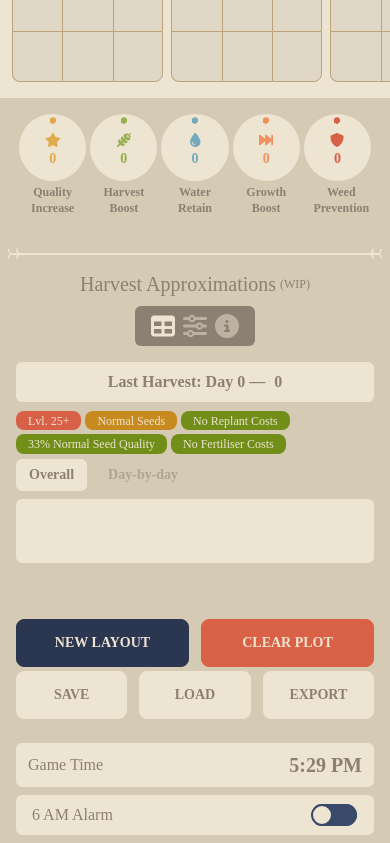
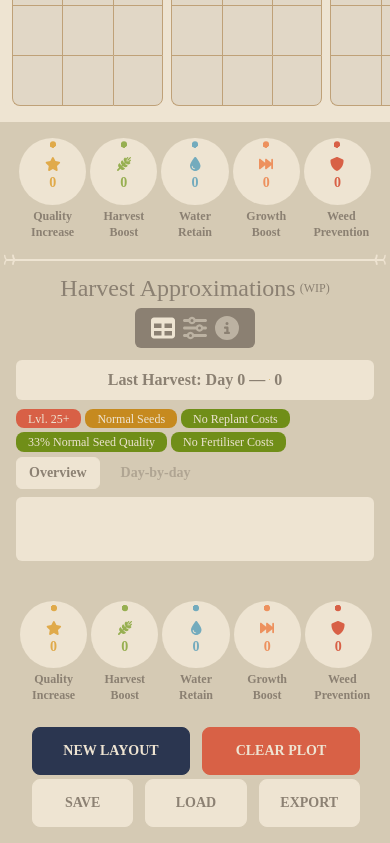
Before and after one commit to VincentAmante/palia-tools, a Nuxt app: page / in a window 390 px wide. Shown: the part 900-1743 px from the top of the page. Built offline with nearby package versions, Linux system fonts and the light colour scheme; a web font is replaced by a local one.

Commit message:
[UI] Sizing adjustments

```diff
--- a/assets/scripts/garden-planner/classes/crop.ts
+++ b/assets/scripts/garden-planner/classes/crop.ts
@@ -129,14 +129,15 @@ class Crop {
   // Assumes player harvests on the day it is harvestable
   isHarvestableOnDay(day: number, hasGrowthBoost: boolean = false) {
     let { growthTime, reharvestCooldown, reharvestLimit } = this._produceInfo
-    const totalGrowthTime = growthTime + (reharvestCooldown * reharvestLimit)
-    const onLastHarvest = (day % totalGrowthTime) === 0
-    const doReplant = onLastHarvest
 
     if (hasGrowthBoost) {
       growthTime = Math.ceil((growthTime / 3) * 2)
       reharvestCooldown = Math.ceil((reharvestCooldown / 3) * 2)
     }
+
+    const totalGrowthTime = growthTime + (reharvestCooldown * reharvestLimit)
+    const onLastHarvest = (day % totalGrowthTime) === 0
+    const doReplant = onLastHarvest
 
     const harvestableDays = []
     harvestableDays.push(growthTime)
--- a/assets/scripts/garden-planner/classes/garden.ts
+++ b/assets/scripts/garden-planner/classes/garden.ts
@@ -299,6 +299,7 @@ class Garden {
         return tile.crop.totalGrowTime
       }),
     )
+
     if (options.days && options.days > 0)
       maxGrowthTime = options.days
 
--- a/components/AppDivider.vue
+++ b/components/AppDivider.vue
@@ -1,5 +1,5 @@
 <template>
-  <div class="flex justify-between gap-0 items-center relative mx-2 sm:mx-12 lg:mx-22">
+  <div class="flex justify-between gap-0 items-center relative ">
     <div class="absolute left-0">
       <nuxt-img
         class="w-3 h-3"
@@ -7,6 +7,7 @@
         src="/ui/separator-start.svg"
         alt="Separator Start"
         aria-hidden
+        :srcset="undefined"
       />
     </div>
     <div class="divider m-0 before:bg-misc after:bg-misc w-full px-[2px]" />
@@ -17,6 +18,7 @@
         src="/ui/separator-end.svg"
         alt="Separator End"
         aria-hidden
+        :srcset="undefined"
       />
     </div>
   </div>
--- a/components/CoverageStat.vue
+++ b/components/CoverageStat.vue
@@ -45,7 +45,7 @@ const percentString = computed(() => {
         </div>
       </div>
     </div>
-    <div class="capitalise font-extrabold max-w-[8ch] text-misc text-xs  h-12 text-center break-words align-top flex items-start pt-[2px]">
+    <div class="capitalise font-extrabold max-w-[8ch] text-misc text-xs h-fit text-center break-words align-top flex items-start pt-[2px]">
       <slot name="title">
         Title missing
       </slot>
--- a/components/HarvestCalculator.vue
+++ b/components/HarvestCalculator.vue
@@ -96,21 +96,21 @@ watchEffect(() => {
 </script>
 
 <template>
-  <div class="collapse collapse-arrow rounded-none md:rounded-lg w-full md:mx-auto md:py-4 lg:py-0 lg:mx-0 md:px-2 z-50 overflow-visible md:max-w-2xl transition-all">
+  <div class="collapse collapse-arrow rounded-none md:rounded-lg w-full lg:h-fit md:mx-auto md:py-4 lg:py-0 lg:mx-0 md:px-2 z-50 overflow-visible md:max-w-3xl transition-all">
     <div
-      class="bg-primary md:rounded-lg pb-2"
+      class="bg-primary md:rounded-lg"
       :class="isTakingScreenshot.get ? 'rounded-lg' : ''"
     >
       <div class="flex flex-col gap-1">
         <div
-          class="w-full md:bg-misc sm:rounded-lg sm:rounded-b-none p-2 sm:px-6 flex flex-col md:flex-row justify-between items-center md:text-accent"
+          class="w-full md:bg-misc sm:rounded-lg sm:rounded-b-none p-1 sm:px-6 flex flex-col md:flex-row justify-between items-center md:text-accent"
           :class="isTakingScreenshot.get ? 'bg-misc px-6 rounded-lg rounded-b-none' : 'text-misc '"
         >
           <AppDividerAlt
             class="w-full sm:hidden"
             :class="isTakingScreenshot.get ? 'hidden' : ''"
           />
-          <h2 class="text-xl py-2 flex items-center flex-wrap gap-1">
+          <h2 class="text-2xl py-1 flex items-center flex-wrap gap-1">
             Harvest Approximations <span
               class="text-xs font-normal"
             >(WIP)</span>
@@ -207,7 +207,7 @@ watchEffect(() => {
             :class="activeDisplayTab === 'overview' ? 'tab-active btn-accent' : 'btn-ghost text-misc text-opacity-50'"
             @click="setDisplayTab('overview')"
           >
-            Overall
+            Overview
           </div>
           <div
             class="tab btn btn-sm rounded-md normal-case whitespace-nowrap"
@@ -217,10 +217,10 @@ watchEffect(() => {
             Day-by-day
           </div>
         </div>
-        <div class="py-2">
+        <div class="pt-2">
           <div
             v-if="(isTakingScreenshot.get) || activeDisplayTab === 'overview'"
-            class="flex flex-col gap-2"
+            class="flex flex-col gap-2 pb-3"
           >
             <LazyHCTotal
               :processed-yields="processedYields as ICalculateValueResult"
@@ -414,15 +414,10 @@ watchEffect(() => {
             v-if="activeOptionTab === 'crop'"
             class="grid gap-1 pb-4"
           >
-            <div class="flex flex-col text-misc ">
-              <p class="text-sm">
-                Choose as to what form you wish to sell the crop
-              </p>
-              <p class="text-xs">
-                <font-awesome-icon class="text-warning text-sm" :icon="['fas', 'triangle-exclamation']" />
-                Conversion time is not yet accounted for with seeds and preserves
-              </p>
-            </div>
+            <p class="text-xs text-misc">
+              <font-awesome-icon class="text-warning text-sm" :icon="['fas', 'triangle-exclamation']" />
+              Conversion time is not yet accounted for with seeds and preserves
+            </p>
 
             <div class="grid xl:grid-cols-2 gap-2 pr-2 w-fit">
               <template v-for="(crop, type) in crops" :key="type">
--- a/components/PGPHeader.vue
+++ b/components/PGPHeader.vue
@@ -130,6 +130,6 @@
         </ul>
       </div>
     </header>
-    <AppDivider />
+    <AppDivider class="mx-2 sm:mx-12 lg:mx-22" />
   </div>
 </template>
--- a/components/TimeDisplay.vue
+++ b/components/TimeDisplay.vue
@@ -60,16 +60,16 @@ watch(hour, () => {
 </script>
 
 <template>
-  <div class="grid md:col-span-2 gap-2 px-4">
-    <div class="flex text-misc bg-accent rounded-md items-center justify-between px-3 py-2">
+  <div class="grid gap-2 px-4">
+    <div class="flex text-misc bg-accent rounded-md items-center justify-between px-3 py-2 md:py-0">
       <p class="">
         Game Time
       </p>
-      <p class="font-bold text-xl">
+      <p class="font-bold text-lg">
         {{ timeFormatted }}
       </p>
     </div>
-    <div class="flex text-misc bg-accent rounded-md items-center justify-between px-4 py-2">
+    <div class="flex text-misc bg-accent rounded-md items-center justify-between px-4 py-2 md:py-0">
       <p>6 AM Alarm</p>
       <input
         v-model="dayAlert"
--- a/components/garden-planner/GardenDisplay.vue
+++ b/components/garden-planner/GardenDisplay.vue
@@ -64,11 +64,11 @@ function handleDragEnter(row: number, col: number, plot: Plot) {
 
 <template>
   <div
-    class="h-full flex flex-col justify-center"
+    class="h-full flex flex-col items-center"
     :class="[(isTakingScreenshot.get && gardenTilesAreWide) ? '' : 'max-w-[100vw]']"
   >
     <div
-      class="rounded-xl w-fit my-4 md:my-0 mx-auto px-3 lg:px-1 bg-accent"
+      class="rounded-xl w-fit my-4 md:my-0 mx-auto lg:ml-0 lg:mr-auto px-3 lg:px-2 bg-accent"
       :class="(isTakingScreenshot.get) ? 'w-fit mx-auto px-1' : ''"
       @contextmenu.prevent.self=""
     >
--- a/components/garden-planner/StatsDisplay.vue
+++ b/components/garden-planner/StatsDisplay.vue
@@ -32,9 +32,9 @@ defineExpose({
 </script>
 
 <template>
-  <div>
+  <div class="">
     <div
-      ref="statsDisplay" class="flex gap-1 lg:gap-3 xl:gap-4 w-full  md:px-4 cursor-help justify-center"
+      ref="statsDisplay" class="flex gap-1 lg:gap-3 xl:gap-4 w-full cursor-help justify-center"
     >
       <CoverageStat
         :total-crops="plotStatTotal.cropCount"
--- a/pages/index.vue
+++ b/pages/index.vue
@@ -64,7 +64,7 @@ function selectTile(event: MouseEvent, row: number, col: number, plot: Plot) {
 
 // To dynamically react to the size of the garden, regardless of screen size
 const gardenTilesAreWide = computed(() => {
-  return gardenTiles.value[0].length >= 4
+  return gardenTiles.value[0].length > 3
 })
 
 // Drag click to select multiple tiles
@@ -258,11 +258,12 @@ function handleMouseLeave() {
 
     <div class="flex flex-col w-full justify-center items-center">
       <section
-        id="display" ref="display" class="lg:px-6 xl:px-14 py-4 font-['Merriweather'] w-full"
+        id="display" ref="display" class="lg:px-12 xl:px-14 py-4 font-['Merriweather'] w-full"
         :class="[(isTakingScreenshot.get) ? 'px-16' : '',
                  (isTakingScreenshot.get && gardenTilesAreWide) ? '' : 'max-w-[1680px]']"
       >
         <div class="flex flex-col bg-accent lg:rounded-lg">
+          <div class="flex flex-col lg:px-2">
             <div id="planner" class="relative py-4 pb-1">
               <div class="crop-buttons px-4 w-full flex flex-col md:flex-row ">
                 <div
@@ -333,15 +334,8 @@ function handleMouseLeave() {
               </div>
             </div>
 
-          <StatsDisplay
-            v-if="(!isTakingScreenshot.get)"
-            ref="statDisplay"
-            v-model:hovered-bonus="hoveredBonus"
-            class="bg-primary py-2 pt-4 h-fit mx-auto my-2 sm:rounded-lg w-full max-w-lg"
-            :class="[(gardenTilesAreWide) ? 'hidden sm:flex' : 'hidden md:flex lg:hidden']"
-            :garden-tiles-are-wide="gardenTilesAreWide"
-            :plot-stat-total="plotStat"
-          />
+            <AppDivider class="mx-4 mb-2" />
+
             <div
               v-if="garden.activePlotCount > 9" class="py-1 md:px-8 lg:px-12"
             >
@@ -351,14 +345,19 @@ function handleMouseLeave() {
               </p>
             </div>
             <div
-            class="grid md:gap-4 sm:pb-4 lg:px-2"
+              class="flex flex-col justify-between md:pb-4 lg:px-2"
               :class="[
-              (gardenTilesAreWide) ? 'md:flex-col ' : 'lg:grid-cols-2',
+                (gardenTilesAreWide) ? 'md:gap-2' : 'lg:flex-row md:gap-0',
                 (isTakingScreenshot.get && !gardenTilesAreWide) ? 'px-4 grid-cols-2 gap-4' : '',
                 (isTakingScreenshot.get && gardenTilesAreWide) ? 'px-4 gap-4' : '',
               ]"
             >
-            <div :class="(isTakingScreenshot.get) ? '' : 'overflow-x-auto'">
+              <div
+                class="w-full"
+                :class="[
+                  (isTakingScreenshot.get) ? '' : 'overflow-x-auto',
+                  (gardenTilesAreWide) ? 'flex flex-col items-center md:gap-2' : 'grid']"
+              >
                 <GardenDisplay
                   ref="gardenDisplay"
                   :garden-tiles="gardenTiles as Plot[][]"
@@ -372,39 +371,38 @@ function handleMouseLeave() {
                   @mouseleave="handleMouseLeave"
                 />
               </div>
-            <div :class="(gardenTilesAreWide) ? 'flex flex-col items-center md:gap-2' : 'grid' ">
+              <div
+                class="w-full"
+                :class="(gardenTilesAreWide) ? 'flex flex-col items-center md:gap-2' : 'grid' "
+              >
                 <StatsDisplay
                   ref="statDisplay"
                   v-model:hovered-bonus="hoveredBonus"
-                class="bg-primary py-2 pt-4 h-fit"
-                :class="[(gardenTilesAreWide && !isTakingScreenshot.get)
-                           ? 'sm:rounded-lg w-full max-w-2xl'
-                           : 'md:mt-0 md:hidden',
-                         (isTakingScreenshot.get || gardenTilesAreWide) ? 'hidden' : 'flex',
-                ]"
+                  class="bg-primary py-2 pt-4 h-fit md:mt-0 md:hidden w-full"
+                  :class="[(isTakingScreenshot.get) ? 'hidden' : 'flex']"
                   :garden-tiles-are-wide="gardenTilesAreWide"
                   :plot-stat-total="plotStat"
                 />
                 <HarvestCalculator
-                class=""
+                  class="w-full"
                   :layout="garden as Garden"
                 />
               </div>
             </div>
-
+          </div>
           <div
-            class="w-full bg-primary rounded-b-lg py-4 grid md:grid-cols-5 md:px-10 lg:grid-cols-10 gap-y-6 gap-0"
-            :class="(isTakingScreenshot.get) ? 'px-4 grid-cols-10 gap-6' : ''"
+            class="w-full bg-primary rounded-b-lg py-3 grid md:grid-cols-5 px-4 lg:grid-cols-4 gap-y-6 gap-0"
+            :class="(isTakingScreenshot.get) ? 'grid-cols-10 gap-6' : ''"
           >
             <div
-              class="md:col-span-5 px-1"
+              class="md:col-span-5 lg:col-span-2 flex justify-center lg:justify-start"
               :class="(isTakingScreenshot.get) ? 'col-span-5' : ''"
             >
               <StatsDisplay
                 ref="statDisplay"
                 v-model:hovered-bonus="hoveredBonus"
-                class="lg:block md:pt-0 md:px-2 w-full"
-                :class="(isTakingScreenshot.get) ? 'pt-0 px-2' : 'hidden px-1 pt-4'"
+                class="lg:flex md:pt-0 lg:w-fit  max-w-md"
+                :class="(isTakingScreenshot.get) ? 'pt-0 px-2' : 'px-1 pt-4'"
                 :garden-tiles-are-wide="gardenTilesAreWide"
                 :plot-stat-total="plotStat"
               />
@@ -434,7 +432,7 @@ function handleMouseLeave() {
               </div>
             </div>
             <div
-              class="grid gap-1 px-4 md:gap-2 md:col-span-3"
+              class="grid gap-1 px-4 md:gap-2 md:col-span-3 lg:col-span-1"
               :class="(isTakingScreenshot.get) ? 'hidden' : ''"
             >
               <div class="grid grid-cols-2 gap-3 items-center">
@@ -470,6 +468,7 @@ function handleMouseLeave() {
               </div>
             </div>
             <TimeDisplay
+              class=" md:col-span-2 lg:col-span-1"
               :class="(isTakingScreenshot.get) ? 'hidden' : ''"
             />
           </div>
```
Also changed, not shown: components/PGPFooter.vue (+5 -3 lines). Lines whose indentation alone changed are shown as unchanged.
